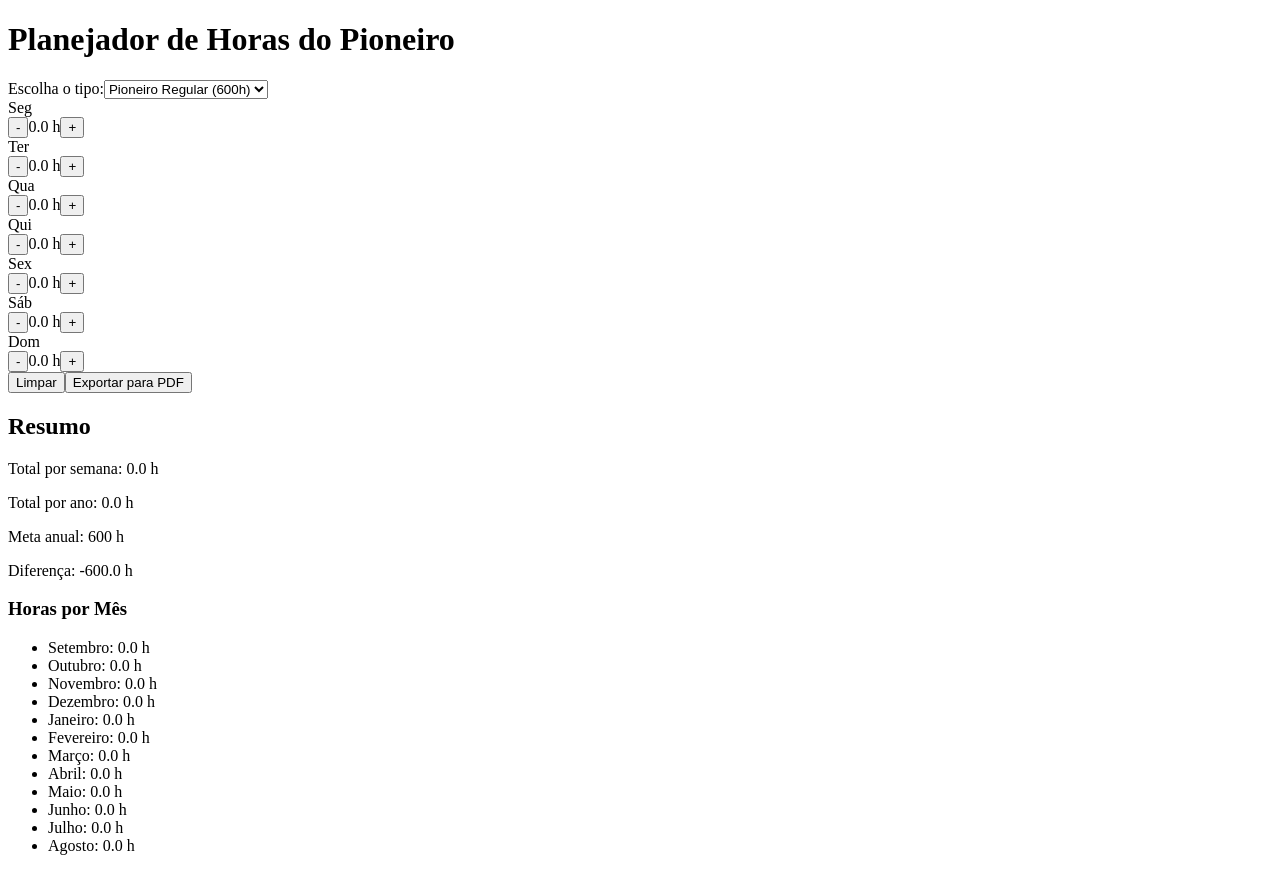
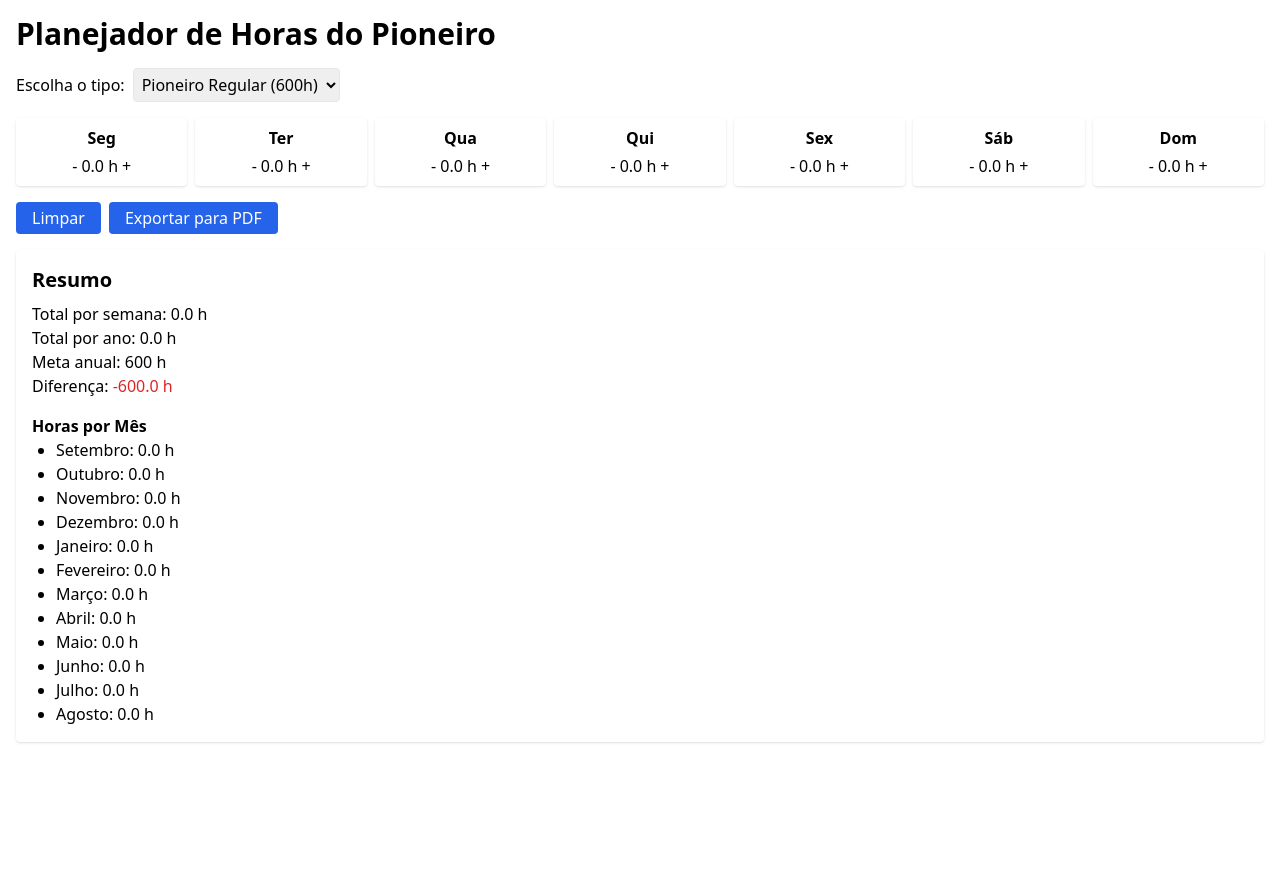
Before and after one commit to alansilvastos/planejador-horas-js, a Next.js app: page / in a window 1280 px wide. After the commit the page ends 800 px from the top, so only its background shows below. Built offline with nearby package versions, Linux system fonts and the light colour scheme.

Commit message:
Update layout.jsx

```diff
--- a/app/layout.jsx
+++ b/app/layout.jsx
@@ -1,14 +1,14 @@
+import "@/styles/globals.css";
+
 export const metadata = {
-  title: 'Planejador de Horas do Pioneiro',
-  description: 'App para planejamento de horas do pioneiro com exportação em PDF.',
+  title: "Planejador de Horas do Pioneiro",
+  description: "Organize suas horas com facilidade",
 };
 
 export default function RootLayout({ children }) {
   return (
-    <html lang="pt-BR">
-      <body className="bg-gray-50 text-gray-900 p-4 font-sans">
-        {children}
-      </body>
+    <html lang="pt">
+      <body className="bg-white text-black p-4">{children}</body>
     </html>
   );
 }
```
